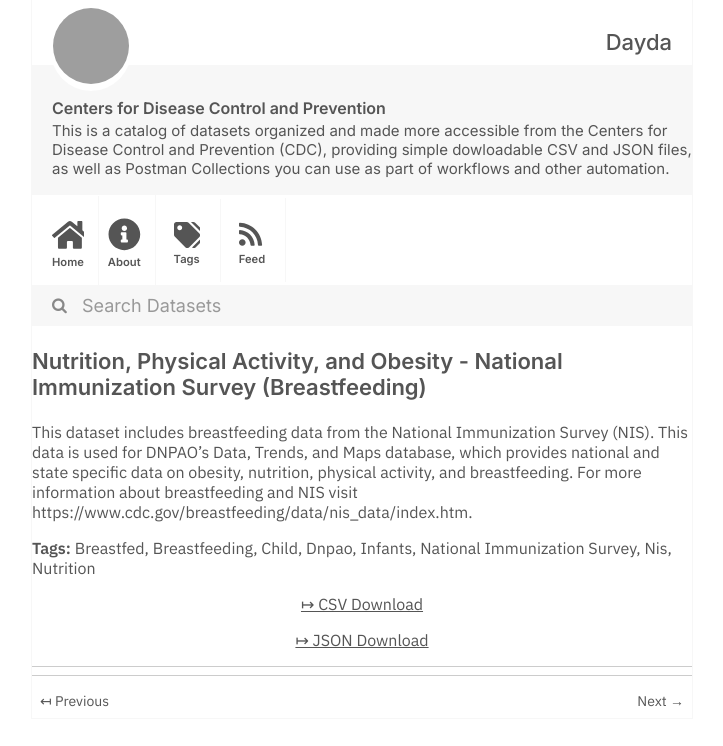
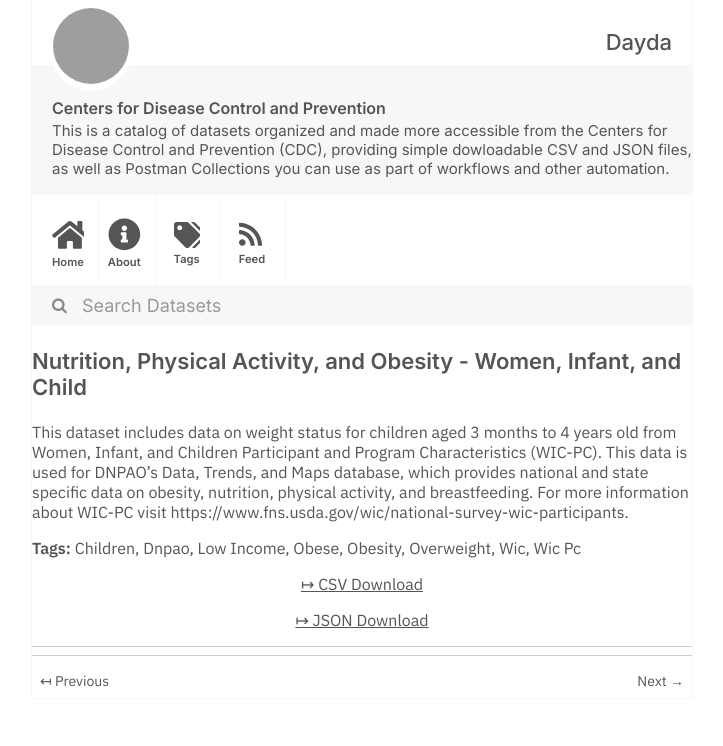
Before and after one commit to dayda-entities/centers-for-disease-control-and-prevention, a Jekyll site: the page built from _posts/2020-11-12-nutrition-physical-activity-an.md, in a window 1280 px wide, cut to the strip 0-746 px from the top of the page. Shown: the whole strip, without its empty margins (278-1001 px from the left). Built offline with Jekyll 4.4.1, drawn with Linux system fonts in a browser that asks for light colours; grey boxes are pictures that could not be loaded.

Commit message:
Publish Data

```diff
--- a/_posts/2020-11-12-nutrition-physical-activity-an.md
+++ b/_posts/2020-11-12-nutrition-physical-activity-an.md
@@ -1,24 +1,22 @@
 ---
-title: >-
-  Nutrition, Physical Activity, and Obesity - National Immunization Survey
-  (Breastfeeding)
-created: '2020-11-12T12:13:33.531680'
-modified: '2021-04-21T19:17:37.605755'
+title: 'Nutrition, Physical Activity, and Obesity - Women, Infant, and Child'
+created: '2020-11-12T12:13:20.545069'
+modified: '2021-04-17T00:01:41.951209'
 state: active
 type: dataset
 tags:
-  - Breastfed
-  - Breastfeeding
-  - Child
+  - Children
   - Dnpao
-  - Infants
-  - National Immunization Survey
-  - Nis
-  - Nutrition
+  - Low Income
+  - Obese
+  - Obesity
+  - Overweight
+  - Wic
+  - Wic Pc
 groups: []
-csv_url: 'https://data.cdc.gov/api/views/8hxn-cvik/rows.csv?accessType=DOWNLOAD'
-json_url: 'https://data.cdc.gov/api/views/8hxn-cvik/rows.json?accessType=DOWNLOAD'
+csv_url: 'https://data.cdc.gov/api/views/735e-byxc/rows.csv?accessType=DOWNLOAD'
+json_url: 'https://data.cdc.gov/api/views/735e-byxc/rows.json?accessType=DOWNLOAD'
 layout: post
 
 ---
-This dataset includes breastfeeding data from the National Immunization Survey (NIS). This data is used for DNPAO's Data, Trends, and Maps database, which provides national and state specific data on obesity, nutrition, physical activity, and breastfeeding. For more information about breastfeeding and NIS visit https://www.cdc.gov/breastfeeding/data/nis_data/index.htm.
+This dataset includes data on weight status for children aged 3 months to 4 years old from Women, Infant, and Children Participant and Program Characteristics (WIC-PC). This data is used for DNPAO's Data, Trends, and Maps database, which provides national and state specific data on obesity, nutrition, physical activity, and breastfeeding. For more information about WIC-PC visit https://www.fns.usda.gov/wic/national-survey-wic-participants.
```
